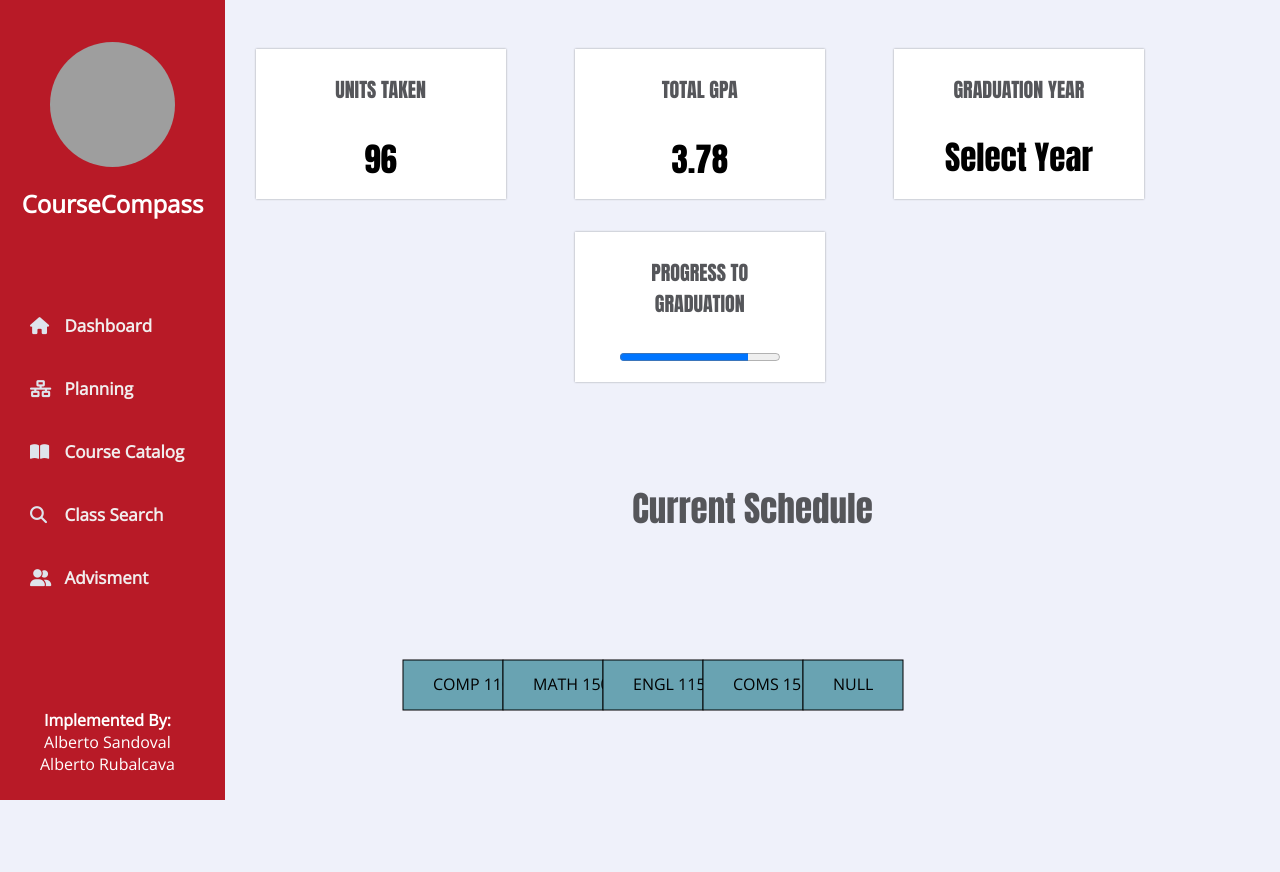
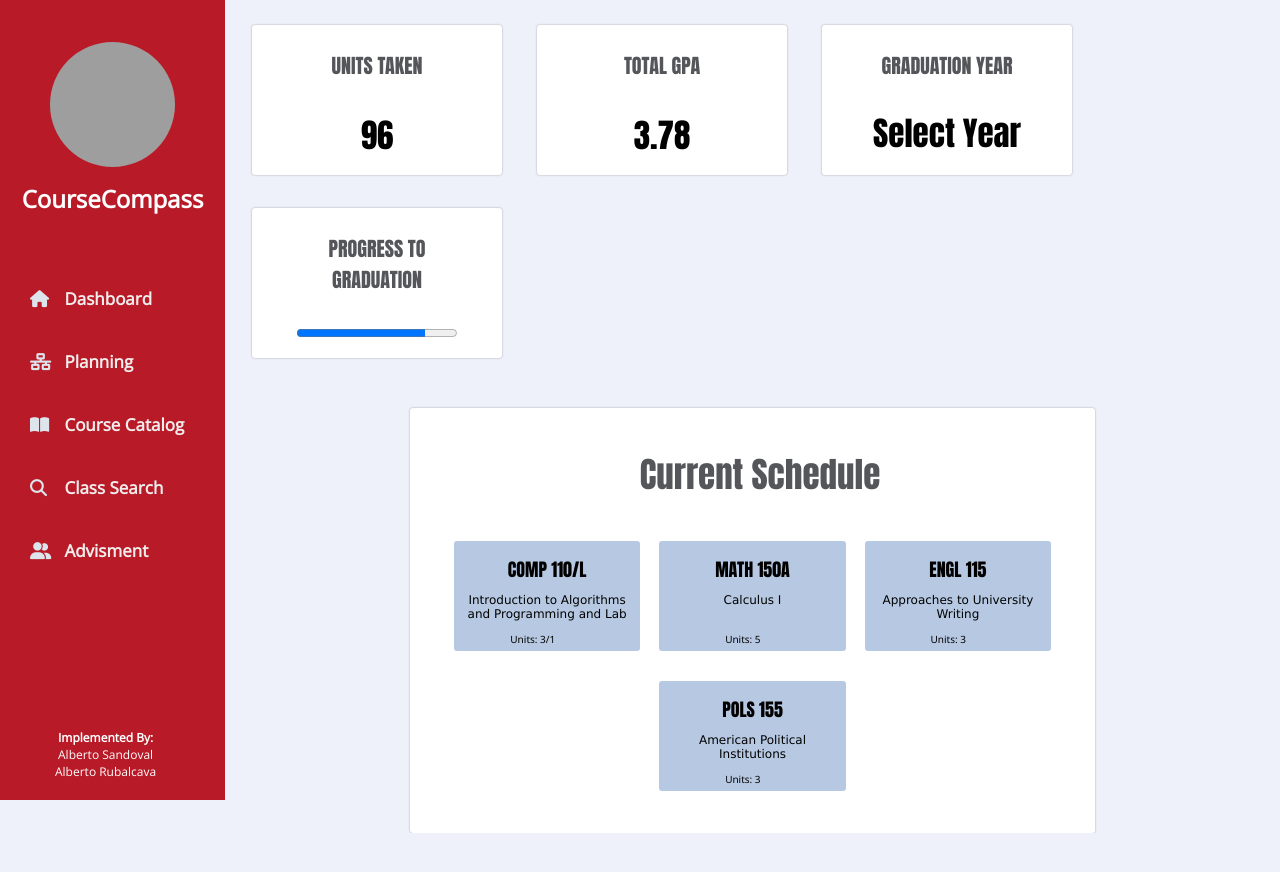
Before and after one commit to AlbertoRubalcava/AI-Jam2024, a plain HTML site: page index.html in a window 1280 px wide. After the commit the page ends 833 px from the top, so only its background shows below. Drawn offline with nearby package versions, Linux system fonts and the light colour scheme.

Commit message:
updated home page
added current schedule with classes and description

```diff
--- a/index.html
+++ b/index.html
@@ -17,9 +17,6 @@
         </div>
         <!--div for main body-->
         <div class = "main-body" id="main">
-            <div class="w3-border">
-                <div class="w3-grey" style="height:24px;width:20%"></div>
-              </div>
             <div id="unitboxes">
                 <div class="unitbox">
                     <p class="uTakenTitle">UNITS TAKEN</p>
@@ -53,10 +50,30 @@
                     <progress value="80" max="100" style="--value: 25; --max: 100;"></progress>
                 </div>
             </div>
-                <div>
+                <div class="currentBox">
                     <p class="current">Current Schedule</p>
+                    <div class="currentClass">
+                        <P class="currentTitle">COMP 110/L</P>
+                        <p class="currentDesc">Introduction to Algorithms and Programming and Lab</p>
+                        <p class="currentUnit"> Units: 3/1 </p>
+                    </div>
+                    <div class="currentClass">
+                        <P class="currentTitle">MATH 150A</P>
+                        <p class="currentDesc">Calculus I </p>
+                        <p class="currentUnit"> Units: 5 </p>
+                    </div>
+                    <div class="currentClass">
+                        <P class="currentTitle">ENGL 115</P>
+                        <p class="currentDesc">Approaches to University Writing</p>
+                        <p class="currentUnit"> Units: 3 </p>
+                    </div>
+                    <div class="currentClass">
+                        <P class="currentTitle">POLS 155</P>
+                        <p class="currentDesc">American Political Institutions</p>
+                        <p class="currentUnit"> Units: 3 </p>
+                    </div>
                 </div>
-                <script src="https://d3js.org/d3.v3.min.js"></script>
+
         </div>
 
 </body>
--- a/mydata.json
+++ b/mydata.json
@@ -13,7 +13,6 @@
           ]
           }
           ]
-
         }
         ]
       }
--- a/style.css
+++ b/style.css
@@ -59,7 +59,7 @@ iframe{
 .wrapper .sidebar .profile h2{
     color: #ffffff;
     padding-top: 10px;
-    margin: 10px 0 5px;
+    margin: 5px 0 5px;
 }
 
 
@@ -110,11 +110,12 @@ html, body, .parent-container {
     color:#ffffff;
     text-align: center;
     position: fixed;
-    bottom: 25;
-    left: 40;
+    bottom: 20;
+    left: 55;
     z-index: 10;
     display: block;
     margin: auto;
+    font-size: 12px;
 }
 
 .bold{
@@ -122,15 +123,13 @@ html, body, .parent-container {
 }
 
 .unitbox {
-    display: block;
-    margin: auto;
-    position: relative;
     margin-top: 25px;
-    margin-left: auto;
+    margin-left: 27px;
     text-align: center;
     padding: 25px 10px;
     width: 250px;
     height: 150px;
+    border-radius: 3px;
     box-shadow: 0px 0px 2px#9a9ba0;
     background-color: #ffff;
     font-family: Impact;
@@ -200,8 +199,8 @@ html, body, .parent-container {
     display: flex;
     flex-wrap: wrap;
     gap: 8px;
-    max-width: 90%;
-    width: calc(100%-20px);
+    padding-bottom: 50px;
+
 }
 
 .svg-style {
@@ -212,9 +211,65 @@ html, body, .parent-container {
 
 .current{
     position: block;
-    padding-top: 100px;
+    padding-top: 40px;
+    padding-bottom: 40px;
     text-align: center;
     font-size: 35px;
     color:#55565a;
     font-family: Impact, Haettenschweiler, 'Arial Narrow Bold', sans-serif;
 }
+
+.currentBox{
+
+    margin:auto;
+    padding-left: 15px;
+    width: 65%;
+    height: 425px;
+    border-radius: 3px;
+    box-shadow: 0px 0px 2px#9a9ba0;
+    background-color: #ffff;
+    flex-wrap: wrap; /* Allow boxes to wrap to the next line */
+}
+
+.currentClass{
+    display: inline-block; /* or display: flex; */
+    width: calc(30% - 15px); /* Adjusted width to accommodate padding */
+    margin-right: 15px; /* Add margin between boxes */
+    height: 110px;
+    border-radius: 3px;
+    margin-bottom: 25px;
+    background-color: #b7c9e2;
+    overflow: hidden;
+    position: relative;
+    text-align: center;
+}
+
+.currentTitle{
+    font-size: 18px;
+    font-family: Impact, Haettenschweiler, 'Arial Narrow Bold', sans-serif;
+    padding-top: 15px;
+
+}
+
+.currentDesc{
+    font-size: 12px;
+    font-weight: 200;
+    font-family: Verdana, Geneva, Tahoma, sans-serif;
+    padding-top: 10px;
+    padding-left: 10px;
+    padding-right: 10px;
+}
+
+.currentUnit{
+    font-family: 'Segoe UI', Tahoma, Geneva, Verdana, sans-serif;
+    padding-top: 10px;
+    font-weight: 400;
+    text-align: center;
+    position: absolute; /* Use absolute positioning */
+    bottom: 5px; /* Specify units */
+    right: 85px; /* Specify units */
+    z-index: 10;
+    display: block;
+    margin: auto;
+    font-size: 10px;
+}
```
Also changed, not shown: navbar.html (+1 -1 lines).
